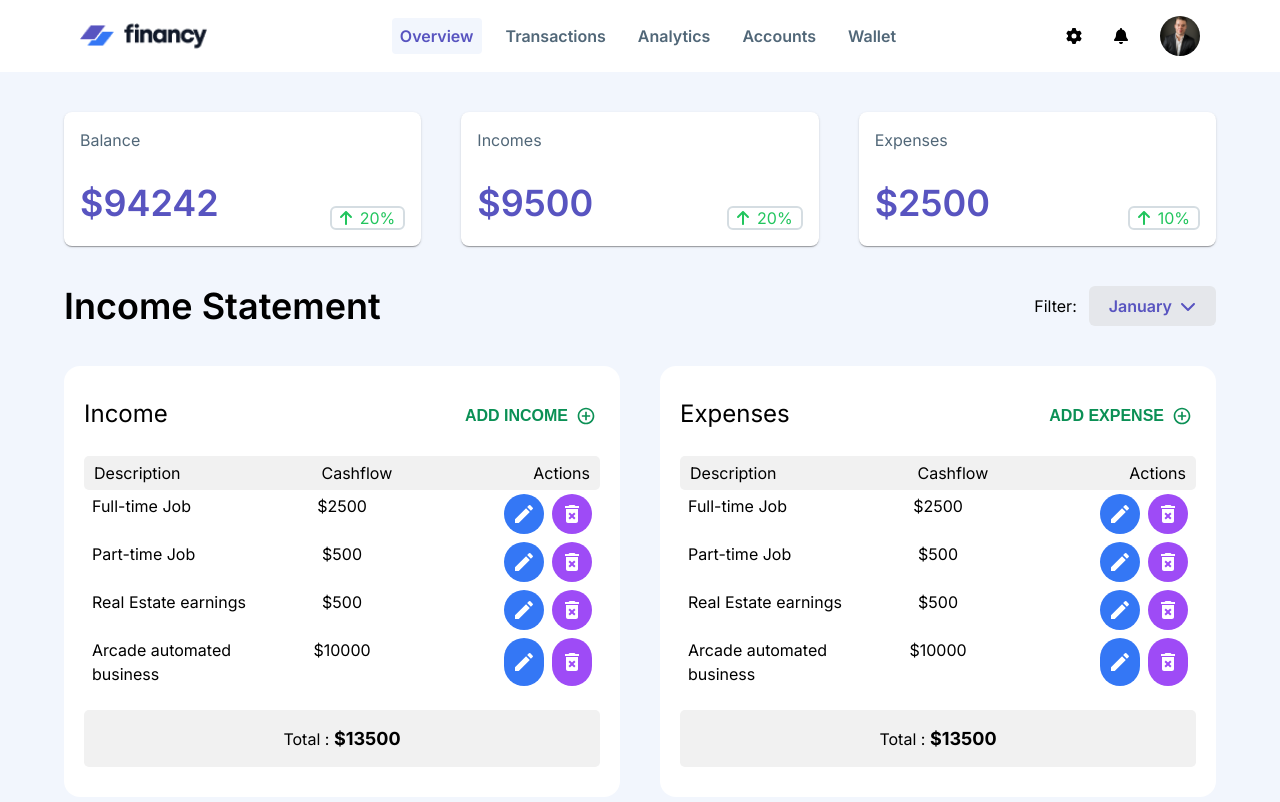
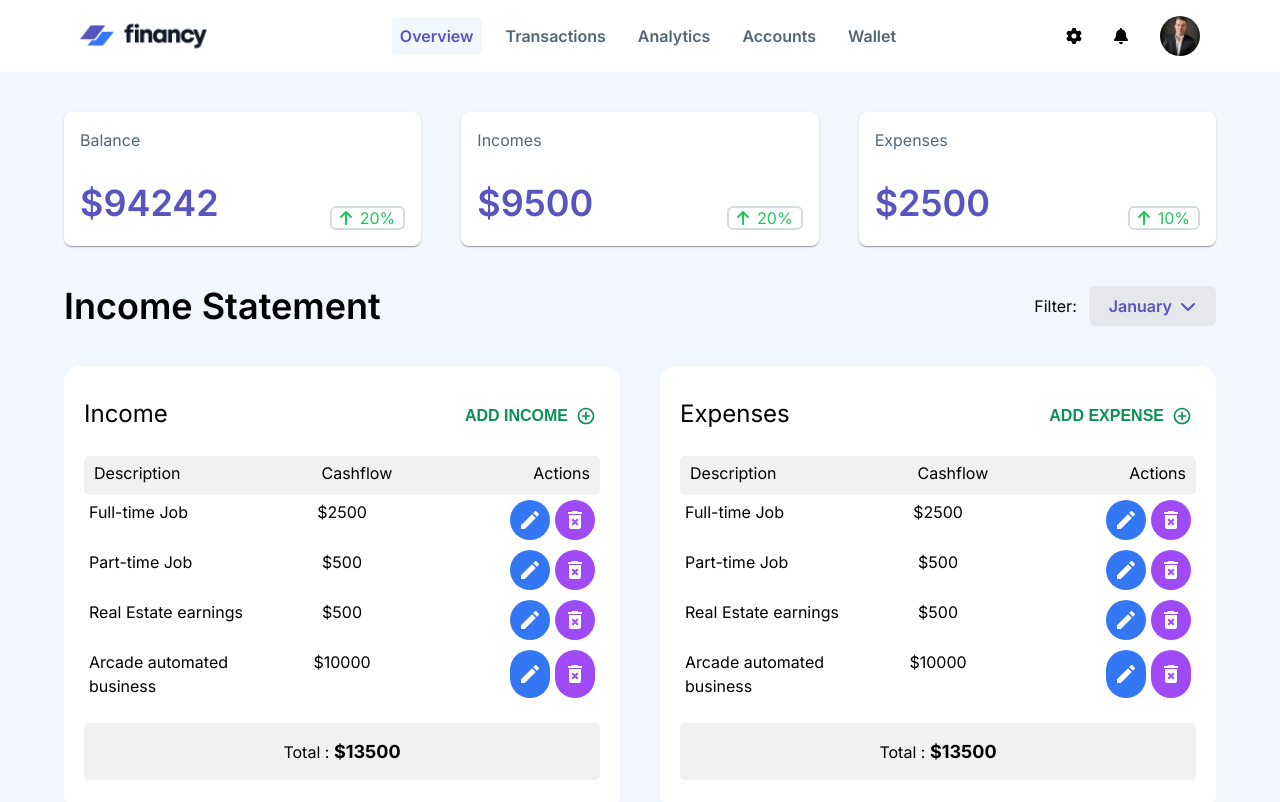
Before and after one commit to danielgen01/financy, a Next.js app: page / in a window 1280 px wide. Shown: the top 802 px of the page. Built offline with nearby package versions, Linux system fonts and the light colour scheme.

Commit message:
feat: replace tailwind-styles with styled-jsx

```diff
--- a/src/app/components/BigCard/BigCard.styles.tsx
+++ b/src/app/components/BigCard/BigCard.styles.tsx
@@ -28,15 +28,13 @@ export const StyledBigCardHeadWrapper = styled.div`
 export const StyledHeadlineAndListWrapper = styled.div`
   display: flex;
   flex-direction: column;
-  gap: 2;
-  margin-top: 10;
 `
 
 export const StyledHeadlineWrapper = styled.div`
   width: 100%;
   display: flex;
   justify-content: space-between;
-  padding: 5px 10px 5px 10px;
+  padding: 5px 10px 10px 10px;
   background-color: #f1f1f1;
   border-radius: 5px;
 `
--- a/src/app/components/BigCard/ListItem.styles.tsx
+++ b/src/app/components/BigCard/ListItem.styles.tsx
@@ -20,3 +20,36 @@ export const StyledDeleteButton = styled(IconButton)`
     background-color: #9e1bf1;
   }
 `
+export const StyledListItemWrapper = styled.div`
+  display: flex;
+  justify-content: space-between;
+  padding: 5px;
+  width: 100%;
+`
+export const StyledNameWrapper = styled.div`
+  display: flex;
+  justify-content: start;
+  width: 100%;
+
+  @media screen and (max-width: 768px) {
+    /* Für Geräte mit einer Breite von 768px oder weniger */
+    display: -webkit-box; /* Altes Webkit */
+    -webkit-box-orient: vertical; /* Altes Webkit */
+    -webkit-line-clamp: 1; /* Altes Webkit, begrenzt die Anzahl der Textzeilen */
+  }
+`
+export const StyledPriceWrapper = styled.div`
+  display: flex;
+  justify-content: center;
+  width: 100%;
+`
+export const StyledCashflowAmount = styled.div`
+  display: flex;
+  justify-content: center;
+`
+export const StyledActionButtonsWrapper = styled.div`
+  display: flex;
+  justify-content: flex-end;
+  width: 100%;
+  gap: 5px;
+`
--- a/src/app/components/BigCard/ListItem.tsx
+++ b/src/app/components/BigCard/ListItem.tsx
@@ -1,31 +1,35 @@
 import { DeleteForever } from "@mui/icons-material"
-import { StyledEditButtonWrapper, StyledDeleteButton } from "./ListItem.styles"
+import {
+  StyledEditButtonWrapper,
+  StyledDeleteButton,
+  StyledListItemWrapper,
+  StyledNameWrapper,
+  StyledPriceWrapper,
+  StyledCashflowAmount,
+  StyledActionButtonsWrapper,
+} from "./ListItem.styles"
 import EditIcon from "@mui/icons-material/Edit"
 import { ListItemProps } from "./ListItem.types"
 
 export const ListItem: React.FC<ListItemProps> = ({ name, cashflowAmount }) => {
   return (
-    <div className="Styled-ListItem-wrapper flex  justify-between px-2 py-1 w-full">
-      <div className="Styled-Name-Wrapper flex justify-start  w-full">
-        <span className="name">{name}</span>
-      </div>
+    <StyledListItemWrapper>
+      <StyledNameWrapper>
+        <span>{name}</span>
+      </StyledNameWrapper>
 
-      <div className="Styled-Price-Wrapper flex justify-center   w-full ">
-        <span className="cash-flow flex justify-center ">
-          ${cashflowAmount}
-        </span>
-      </div>
+      <StyledPriceWrapper>
+        <StyledCashflowAmount>${cashflowAmount}</StyledCashflowAmount>
+      </StyledPriceWrapper>
 
-      <div className="Styled-Actions-Wrapper flex justify-end  w-full">
-        <div className="actions flex gap-2">
+      <StyledActionButtonsWrapper>
         <StyledEditButtonWrapper onClick={() => console.log("Edit")}>
           <EditIcon />
         </StyledEditButtonWrapper>
         <StyledDeleteButton onClick={() => console.log("delete")}>
           <DeleteForever />
         </StyledDeleteButton>
-        </div>{" "}
-      </div>
-    </div>
+      </StyledActionButtonsWrapper>
+    </StyledListItemWrapper>
   )
 }
```
Lines whose indentation alone changed are shown as unchanged.
